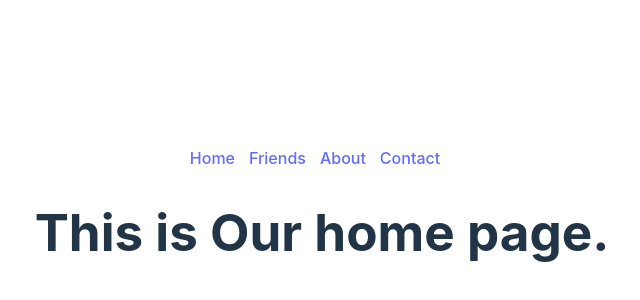
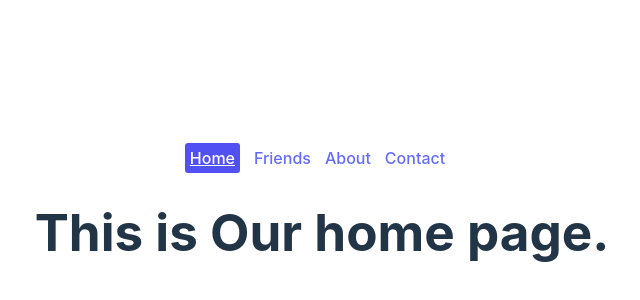
Before and after one commit to mrfhmd7/introduction-to-react-router, a React (Vite) app: page / in a window 1280 px wide. Shown: the part 180-480 px from the top of the page, without its empty margins (318-958 px from the left). Built offline with nearby package versions, Linux system fonts and the light colour scheme.

Commit message:
show which link is active

```diff
--- /dev/null
+++ b/src/components/ActiveLink/ActiveLink.css
@@ -0,0 +1,7 @@
+.active {
+     background-color: rgb(81, 81, 243);
+     color: white;
+     padding: 5px;
+     text-decoration: underline;
+     border-radius: 3px;
+}
--- a/src/components/ActiveLink/ActiveLink.jsx
+++ b/src/components/ActiveLink/ActiveLink.jsx
@@ -1,19 +1,14 @@
 import React from 'react';
 import { NavLink } from 'react-router-dom';
+import './ActiveLink.css';
 
-const ActiveLink = () => {
+const ActiveLink = ({to, children}) => {
      return (
           <NavLink
-               to={`contacts/${contact.id}`}
-               className={({ isActive, isPending }) =>
-                    isActive
-                         ? "active"
-                         : isPending
-                              ? "pending"
-                              : ""
-               }
+               to={to}
+               className={({ isActive }) => isActive ? "active" : ""}
           >
-               {/* other code */}
+               {children}
           </NavLink>
      );
 };
--- a/src/components/Header/Header.jsx
+++ b/src/components/Header/Header.jsx
@@ -1,14 +1,15 @@
 import React from "react";
 import { Link } from "react-router-dom";
 import './Header.css';
+import ActiveLink from "../ActiveLink/ActiveLink";
 
 const Header = () => {
      return (
           <nav>
-               <Link to="/">Home</Link>
-               <Link to= "/friends">Friends</Link>
-               <Link to="/about">About</Link>
-               <Link to="/contact">Contact</Link>
+               <ActiveLink to="/">Home</ActiveLink>
+               <ActiveLink to= "/friends">Friends</ActiveLink>
+               <ActiveLink to="/about">About</ActiveLink>
+               <ActiveLink to="/contact">Contact</ActiveLink>
           </nav>
      );
 };
```
